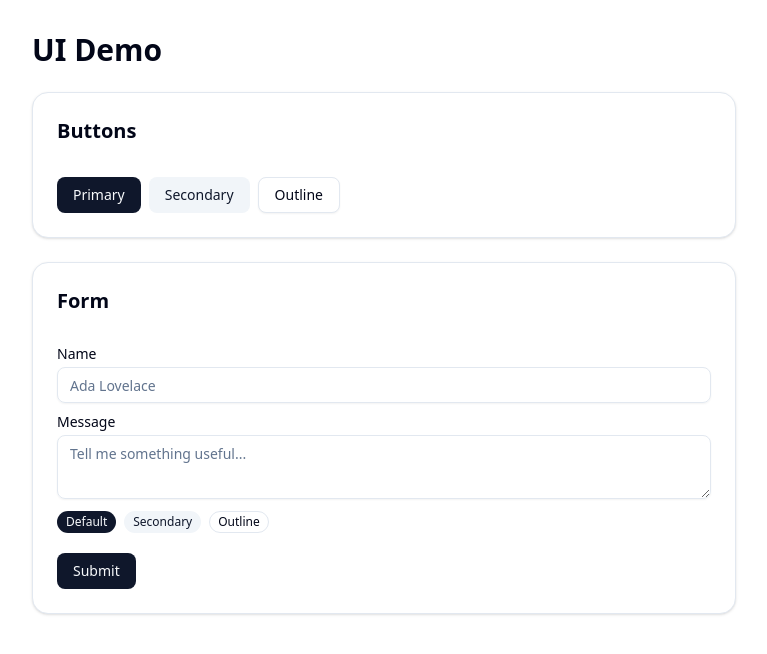
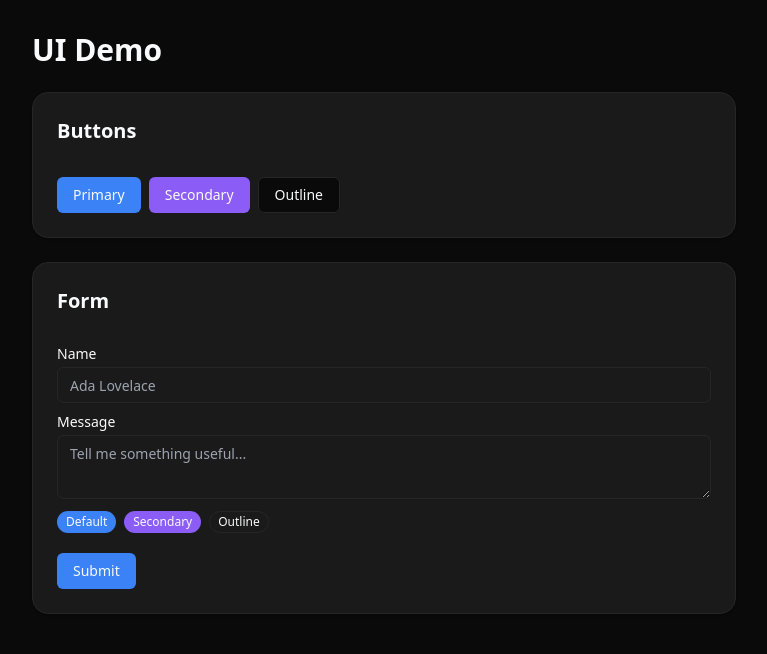
Before and after one commit to pveloso01/Portfolio, a Next.js app in the folder apps/web/: page /demo in a window 1280 px wide. Shown: the top 654 px of the page, without its empty margins (256-1023 px from the left). Built offline with nearby package versions, Linux system fonts and the light colour scheme.

Commit message:
feat: add custom color scheme and design tokens

```diff
--- a/apps/web/src/app/globals.css
+++ b/apps/web/src/app/globals.css
@@ -44,72 +44,81 @@
 }
 
 :root {
-  --radius: 0.625rem;
-  --background: oklch(1 0 0);
-  --foreground: oklch(0.129 0.042 264.695);
-  --card: oklch(1 0 0);
-  --card-foreground: oklch(0.129 0.042 264.695);
-  --popover: oklch(1 0 0);
-  --popover-foreground: oklch(0.129 0.042 264.695);
-  --primary: oklch(0.208 0.042 265.755);
-  --primary-foreground: oklch(0.984 0.003 247.858);
-  --secondary: oklch(0.968 0.007 247.896);
-  --secondary-foreground: oklch(0.208 0.042 265.755);
-  --muted: oklch(0.968 0.007 247.896);
-  --muted-foreground: oklch(0.554 0.046 257.417);
-  --accent: oklch(0.968 0.007 247.896);
-  --accent-foreground: oklch(0.208 0.042 265.755);
-  --destructive: oklch(0.577 0.245 27.325);
-  --border: oklch(0.929 0.013 255.508);
-  --input: oklch(0.929 0.013 255.508);
-  --ring: oklch(0.704 0.04 256.788);
-  --chart-1: oklch(0.646 0.222 41.116);
-  --chart-2: oklch(0.6 0.118 184.704);
-  --chart-3: oklch(0.398 0.07 227.392);
-  --chart-4: oklch(0.828 0.189 84.429);
-  --chart-5: oklch(0.769 0.188 70.08);
-  --sidebar: oklch(0.984 0.003 247.858);
-  --sidebar-foreground: oklch(0.129 0.042 264.695);
-  --sidebar-primary: oklch(0.208 0.042 265.755);
-  --sidebar-primary-foreground: oklch(0.984 0.003 247.858);
-  --sidebar-accent: oklch(0.968 0.007 247.896);
-  --sidebar-accent-foreground: oklch(0.208 0.042 265.755);
-  --sidebar-border: oklch(0.929 0.013 255.508);
-  --sidebar-ring: oklch(0.704 0.04 256.788);
+  --radius: 0.5rem;
+
+  /* Dark Futuristic Color Scheme */
+  --background: #0a0a0a;
+  --foreground: #f9fafb;
+  --card: #1a1a1a;
+  --card-foreground: #f9fafb;
+  --popover: #1a1a1a;
+  --popover-foreground: #f9fafb;
+
+  /* Primary: Blue (Python/AI theme) */
+  --primary: #3b82f6;
+  --primary-foreground: #f9fafb;
+
+  /* Secondary: Purple (AI/ML theme) */
+  --secondary: #8b5cf6;
+  --secondary-foreground: #f9fafb;
+
+  /* Success/Highlight: Green */
+  --success: #10b981;
+  --success-foreground: #f9fafb;
+
+  /* Muted colors */
+  --muted: #262626;
+  --muted-foreground: #9ca3af;
+
+  /* Accent */
+  --accent: #8b5cf6;
+  --accent-foreground: #f9fafb;
+
+  /* Destructive */
+  --destructive: #ef4444;
+  --destructive-foreground: #f9fafb;
+
+  /* Border and Input */
+  --border: #262626;
+  --input: #262626;
+  --ring: #3b82f6;
+
+  /* Chart colors */
+  --chart-1: #3b82f6;
+  --chart-2: #8b5cf6;
+  --chart-3: #10b981;
+  --chart-4: #f59e0b;
+  --chart-5: #ef4444;
 }
 
 .dark {
-  --background: oklch(0.129 0.042 264.695);
-  --foreground: oklch(0.984 0.003 247.858);
-  --card: oklch(0.208 0.042 265.755);
-  --card-foreground: oklch(0.984 0.003 247.858);
-  --popover: oklch(0.208 0.042 265.755);
-  --popover-foreground: oklch(0.984 0.003 247.858);
-  --primary: oklch(0.929 0.013 255.508);
-  --primary-foreground: oklch(0.208 0.042 265.755);
-  --secondary: oklch(0.279 0.041 260.031);
-  --secondary-foreground: oklch(0.984 0.003 247.858);
-  --muted: oklch(0.279 0.041 260.031);
-  --muted-foreground: oklch(0.704 0.04 256.788);
-  --accent: oklch(0.279 0.041 260.031);
-  --accent-foreground: oklch(0.984 0.003 247.858);
-  --destructive: oklch(0.704 0.191 22.216);
-  --border: oklch(1 0 0 / 10%);
-  --input: oklch(1 0 0 / 15%);
-  --ring: oklch(0.551 0.027 264.364);
-  --chart-1: oklch(0.488 0.243 264.376);
-  --chart-2: oklch(0.696 0.17 162.48);
-  --chart-3: oklch(0.769 0.188 70.08);
-  --chart-4: oklch(0.627 0.265 303.9);
-  --chart-5: oklch(0.645 0.246 16.439);
-  --sidebar: oklch(0.208 0.042 265.755);
-  --sidebar-foreground: oklch(0.984 0.003 247.858);
-  --sidebar-primary: oklch(0.488 0.243 264.376);
-  --sidebar-primary-foreground: oklch(0.984 0.003 247.858);
-  --sidebar-accent: oklch(0.279 0.041 260.031);
-  --sidebar-accent-foreground: oklch(0.984 0.003 247.858);
-  --sidebar-border: oklch(1 0 0 / 10%);
-  --sidebar-ring: oklch(0.551 0.027 264.364);
+  /* Dark mode uses same colors (primary theme is dark) */
+  --background: #0a0a0a;
+  --foreground: #f9fafb;
+  --card: #1a1a1a;
+  --card-foreground: #f9fafb;
+  --popover: #1a1a1a;
+  --popover-foreground: #f9fafb;
+  --primary: #3b82f6;
+  --primary-foreground: #f9fafb;
+  --secondary: #8b5cf6;
+  --secondary-foreground: #f9fafb;
+  --success: #10b981;
+  --success-foreground: #f9fafb;
+  --muted: #262626;
+  --muted-foreground: #9ca3af;
+  --accent: #8b5cf6;
+  --accent-foreground: #f9fafb;
+  --destructive: #ef4444;
+  --destructive-foreground: #f9fafb;
+  --border: #262626;
+  --input: #262626;
+  --ring: #3b82f6;
+  --chart-1: #3b82f6;
+  --chart-2: #8b5cf6;
+  --chart-3: #10b981;
+  --chart-4: #f59e0b;
+  --chart-5: #ef4444;
 }
 
 @layer base {
@@ -118,5 +127,143 @@
   }
   body {
     @apply bg-background text-foreground;
+    font-feature-settings:
+      "rlig" 1,
+      "calt" 1;
+  }
+
+  /* Smooth scrolling */
+  html {
+    scroll-behavior: smooth;
+  }
+
+  /* Custom scrollbar */
+  ::-webkit-scrollbar {
+    width: 10px;
+  }
+
+  ::-webkit-scrollbar-track {
+    background: var(--background);
+  }
+
+  ::-webkit-scrollbar-thumb {
+    background: var(--muted);
+    border-radius: 5px;
+  }
+
+  ::-webkit-scrollbar-thumb:hover {
+    background: var(--muted-foreground);
   }
 }
+
+@layer utilities {
+  /* Custom animations */
+  @keyframes fade-in {
+    from {
+      opacity: 0;
+    }
+    to {
+      opacity: 1;
+    }
+  }
+
+  @keyframes slide-in-up {
+    from {
+      opacity: 0;
+      transform: translateY(20px);
+    }
+    to {
+      opacity: 1;
+      transform: translateY(0);
+    }
+  }
+
+  @keyframes slide-in-down {
+    from {
+      opacity: 0;
+      transform: translateY(-20px);
+    }
+    to {
+      opacity: 1;
+      transform: translateY(0);
+    }
+  }
+
+  @keyframes slide-in-left {
+    from {
+      opacity: 0;
+      transform: translateX(-20px);
+    }
+    to {
+      opacity: 1;
+      transform: translateX(0);
+    }
+  }
+
+  @keyframes slide-in-right {
+    from {
+      opacity: 0;
+      transform: translateX(20px);
+    }
+    to {
+      opacity: 1;
+      transform: translateX(0);
+    }
+  }
+
+  @keyframes glow {
+    0%,
+    100% {
+      box-shadow: 0 0 20px rgba(59, 130, 246, 0.5);
+    }
+    50% {
+      box-shadow: 0 0 40px rgba(59, 130, 246, 0.8);
+    }
+  }
+
+  @keyframes gradient-shift {
+    0%,
+    100% {
+      background-position: 0% 50%;
+    }
+    50% {
+      background-position: 100% 50%;
+    }
+  }
+
+  .animate-fade-in {
+    animation: fade-in 0.5s ease-out;
+  }
+
+  .animate-slide-in-up {
+    animation: slide-in-up 0.6s ease-out;
+  }
+
+  .animate-slide-in-down {
+    animation: slide-in-down 0.6s ease-out;
+  }
+
+  .animate-slide-in-left {
+    animation: slide-in-left 0.6s ease-out;
+  }
+
+  .animate-slide-in-right {
+    animation: slide-in-right 0.6s ease-out;
+  }
+
+  .animate-glow {
+    animation: glow 2s ease-in-out infinite;
+  }
+
+  .gradient-bg {
+    background: linear-gradient(135deg, var(--primary), var(--secondary), var(--primary));
+    background-size: 200% 200%;
+    animation: gradient-shift 8s ease infinite;
+  }
+
+  /* Text gradient */
+  .text-gradient {
+    @apply bg-clip-text text-transparent;
+    background-image: linear-gradient(135deg, var(--primary), var(--secondary));
+  }
+}
```
